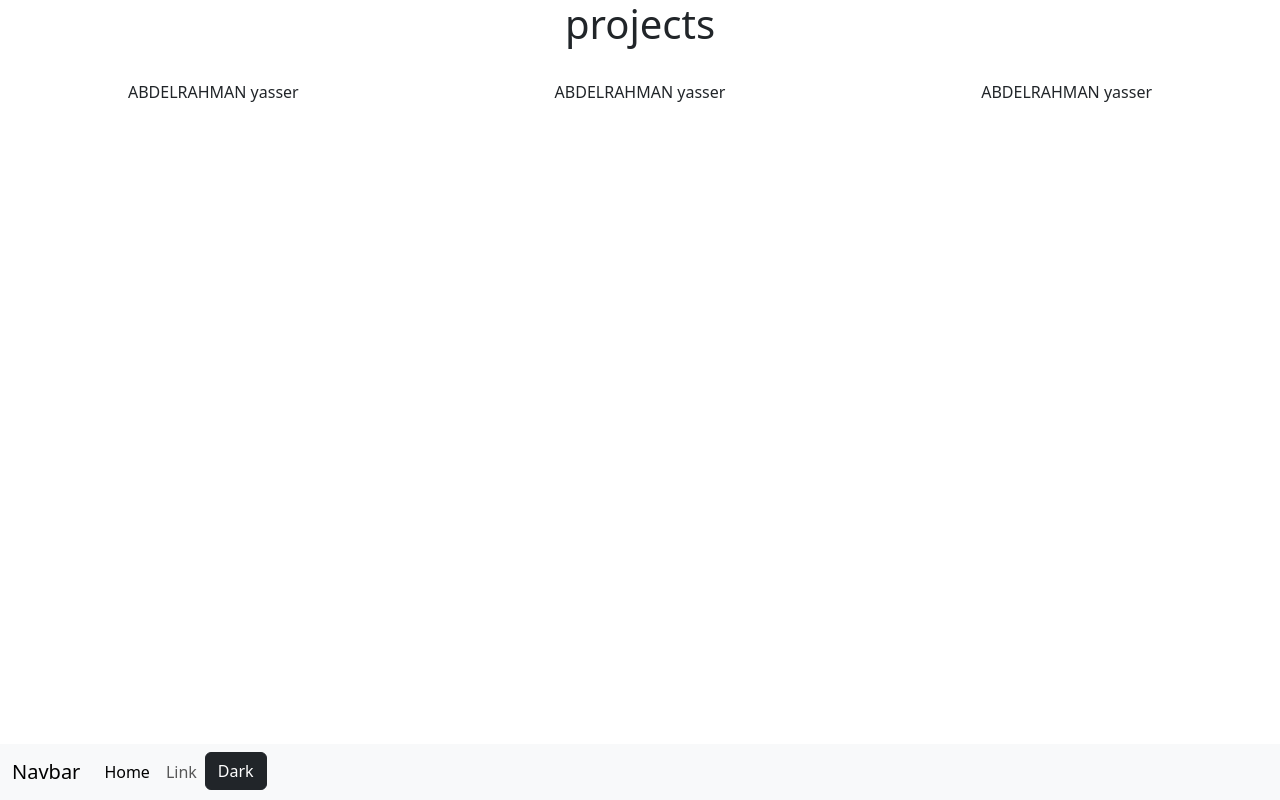
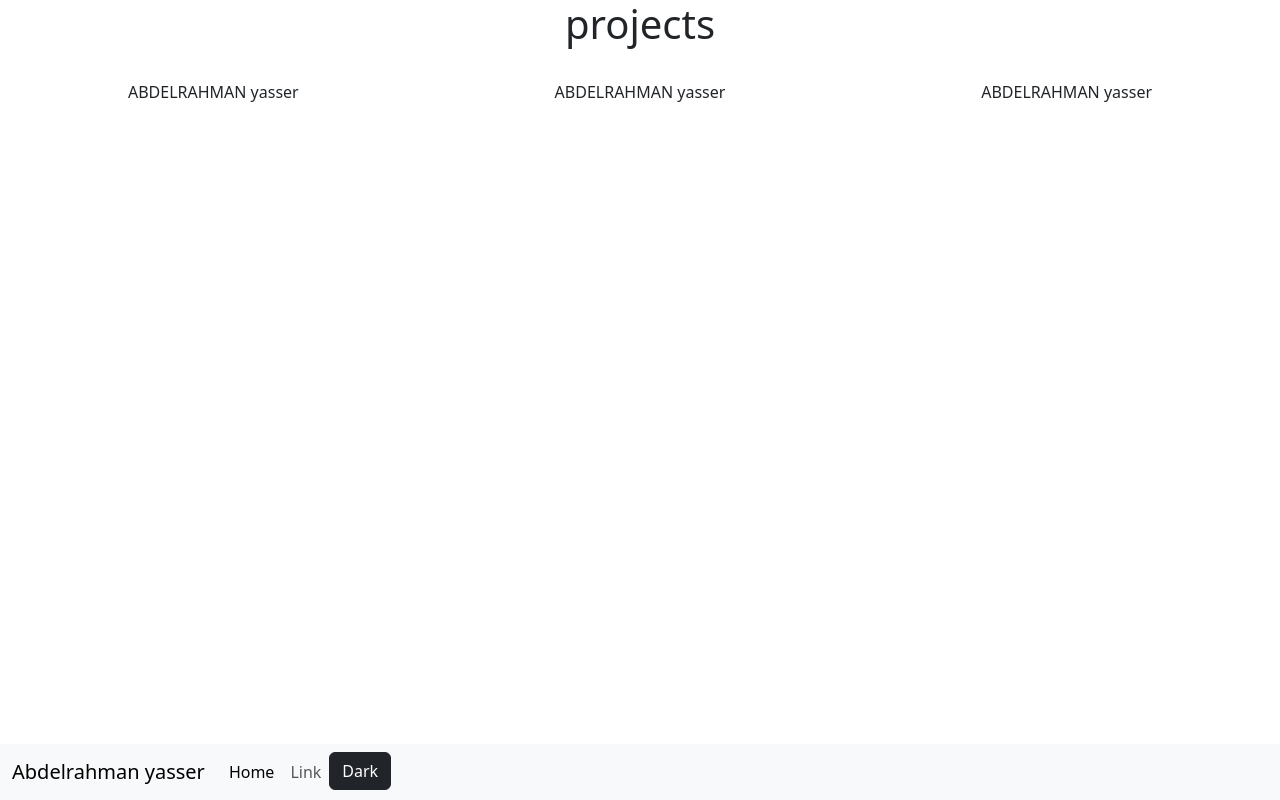
Before and after one commit to abdo803/portfolio, a plain HTML site: page projects.html in a window 1280 px wide. Drawn offline with nearby package versions, Linux system fonts and the light colour scheme.

Commit message:
changge header name

```diff
--- a/projects.html
+++ b/projects.html
@@ -22,7 +22,7 @@
 
     <nav class="navbar navbar-expand-lg bg-body-tertiary fixed-bottom">
       <div class="container-fluid">
-        <a class="navbar-brand" href="#">Navbar</a>
+        <a class="navbar-brand" href="#">Abdelrahman yasser</a>
         <button
           class="navbar-toggler"
           type="button"
```
